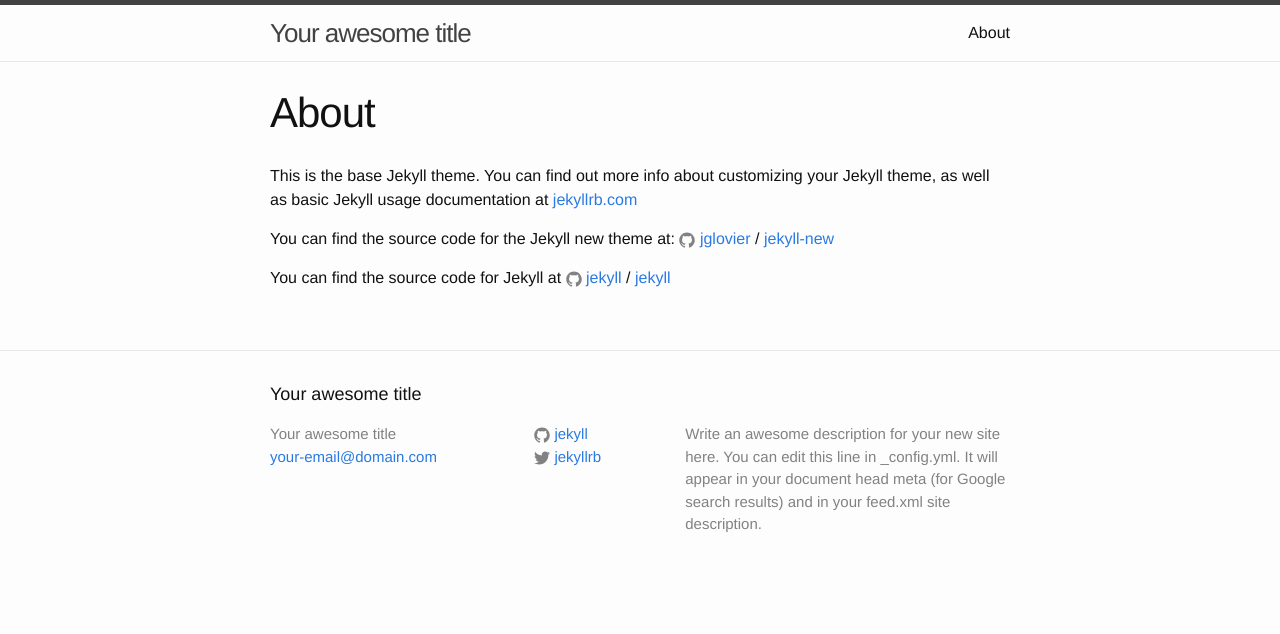
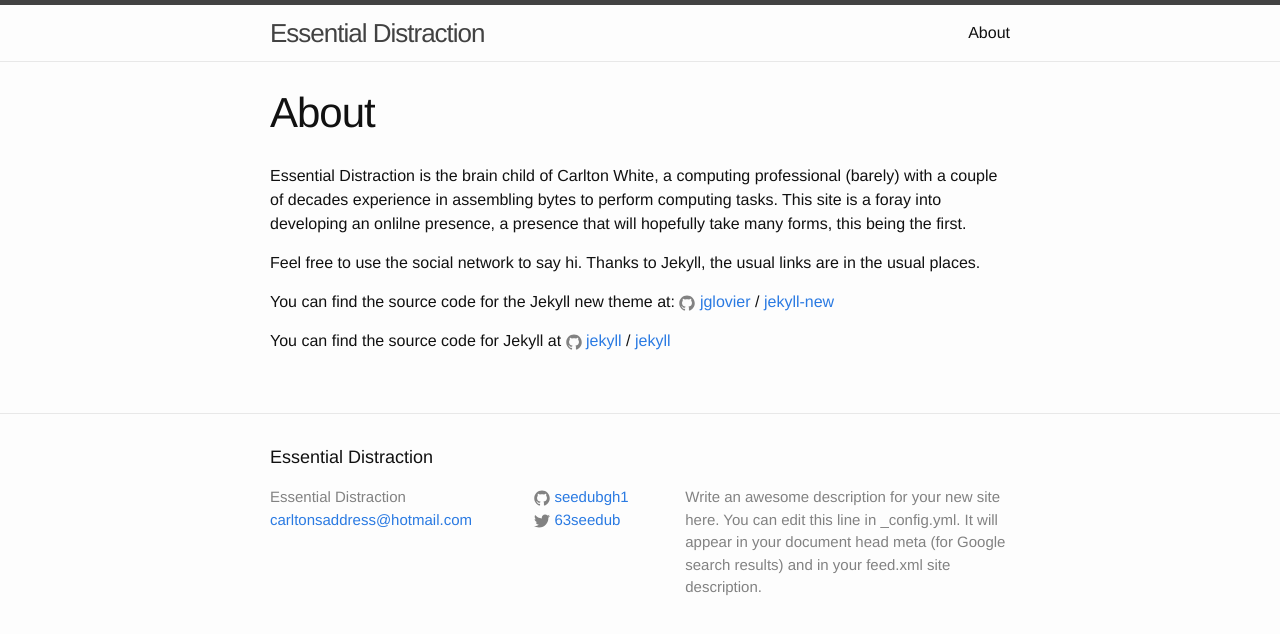
Before and after one commit to seedubgh1/essentialdistraction, a Jekyll site: the page built from about.md, in a window 1280 px wide. Shown: the top 634 px of the page. Built offline with Jekyll 4.4.1, drawn with Linux system fonts in a browser that asks for light colours.

Commit message:
first post in process

```diff
--- a/_config.yml
+++ b/_config.yml
@@ -1,21 +1,14 @@
-# Welcome to Jekyll!
-#
-# This config file is meant for settings that affect your whole blog, values
-# which you are expected to set up once and rarely need to edit after that.
-# For technical reasons, this file is *NOT* reloaded automatically when you use
-# 'jekyll serve'. If you change this file, please restart the server process.
-
 # Site settings
-title: Your awesome title
-email: your-email@domain.com
+title: Essential Distraction
+email: carltonsaddress@hotmail.com
 description: > # this means to ignore newlines until "baseurl:"
   Write an awesome description for your new site here. You can edit this
   line in _config.yml. It will appear in your document head meta (for
   Google search results) and in your feed.xml site description.
-baseurl: "" # the subpath of your site, e.g. /blog
+baseurl: /essentialdistraction
 url: "http://yourdomain.com" # the base hostname & protocol for your site
-twitter_username: jekyllrb
-github_username:  jekyll
+twitter_username: 63seedub
+github_username: seedubgh1
 
 # Build settings
 markdown: kramdown
--- a/_posts/2017-06-18-welcome-to-jekyll.markdown
+++ b/_posts/2017-06-18-welcome-to-jekyll.markdown
@@ -1,6 +1,6 @@
 ---
 layout: post
-title:  "Welcome to Jekyll!"
+title:  "Welcome to Essential Distraction!"
 date:   2017-06-18 10:06:41 -0700
 categories: jekyll update
 ---
--- a/about.md
+++ b/about.md
@@ -4,7 +4,9 @@ title: About
 permalink: /about/
 ---
 
-This is the base Jekyll theme. You can find out more info about customizing your Jekyll theme, as well as basic Jekyll usage documentation at [jekyllrb.com](http://jekyllrb.com/)
+Essential Distraction is the brain child of Carlton White, a computing professional (barely) with a couple of decades experience in assembling bytes to perform computing tasks.  This site is a foray into developing an onlilne presence, a presence that will hopefully take many forms, this being the first.
+
+Feel free to use the social network to say hi.  Thanks to Jekyll, the usual links are in the usual places.
 
 You can find the source code for the Jekyll new theme at:
 {% include icon-github.html username="jglovier" %} /
```
Also changed, not shown: 5 other files.
